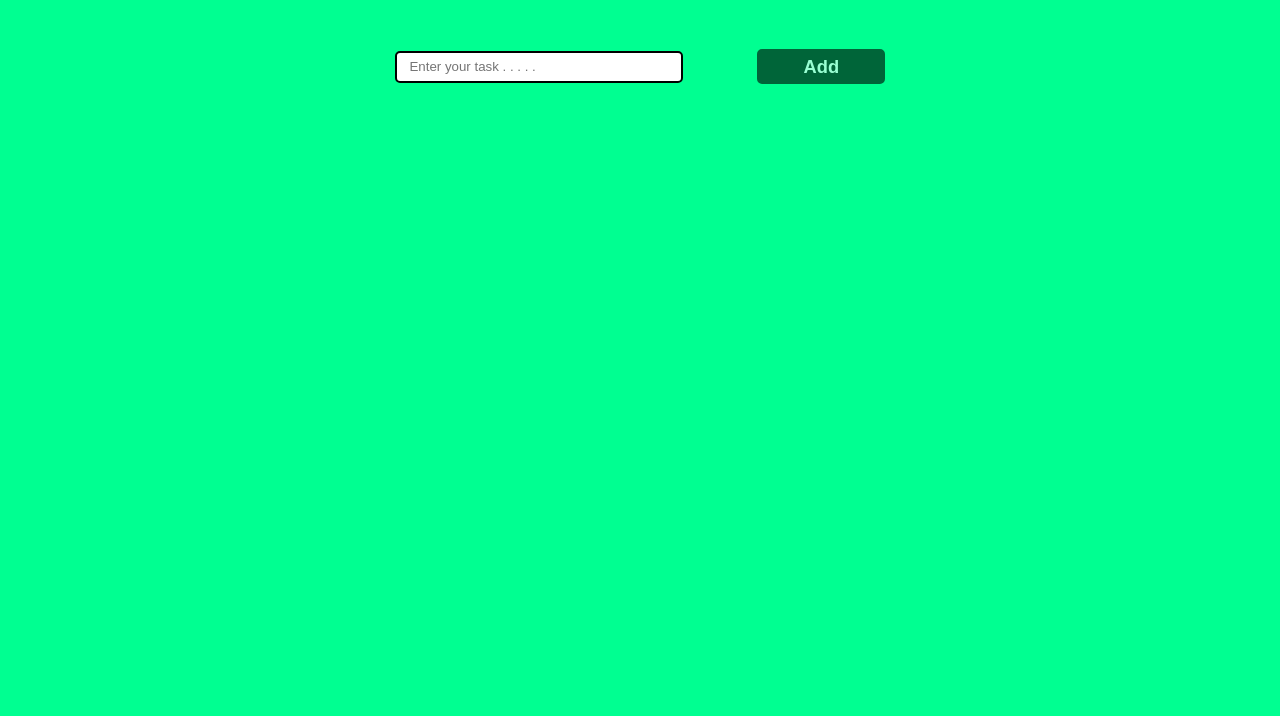
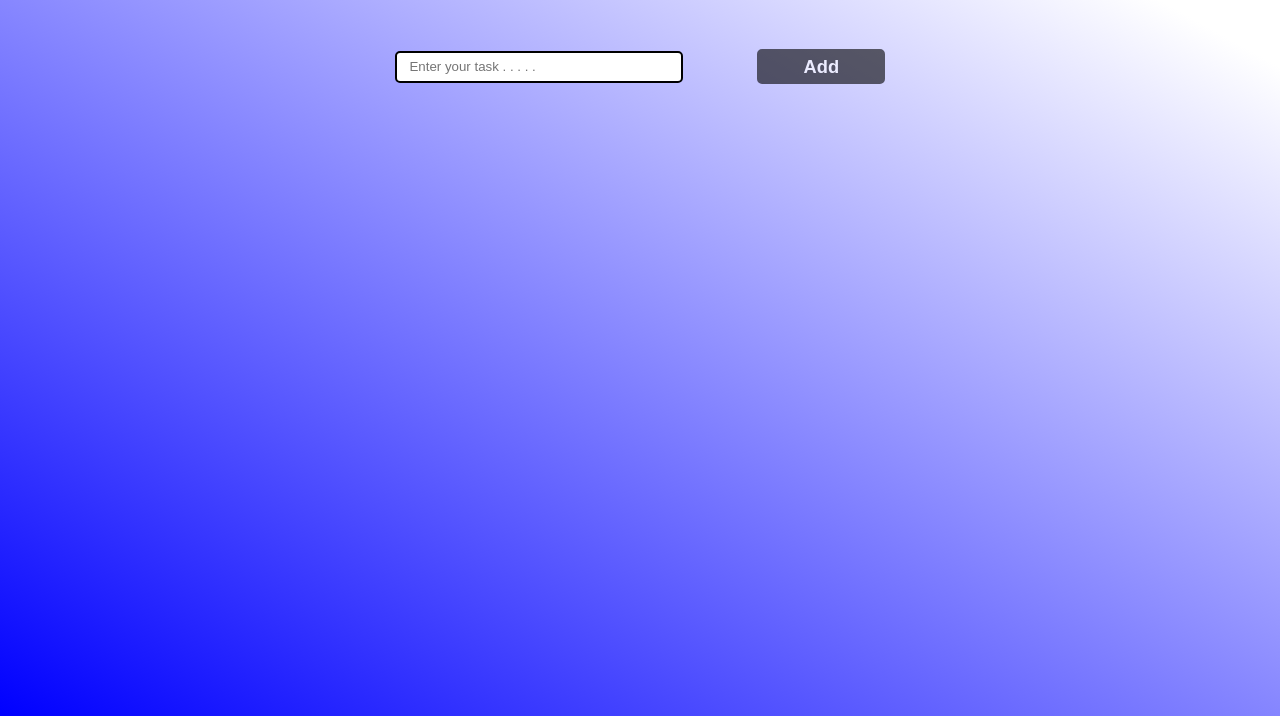
Before and after one commit to Shreanshu/ToDoApplication, a React app: page / in a window 1280 px wide. Shown: the part 84-800 px from the top of the page. Built offline with nearby package versions, Linux system fonts and the light colour scheme.

Commit message:
Updated background color

```diff
--- a/src/styles/App.css
+++ b/src/styles/App.css
@@ -14,7 +14,7 @@ body {
     max-height: auto;
     margin: 0;
     padding: 3% 0;
-    background-color: rgb(0, 255, 145);
+    background: linear-gradient(29deg, rgba(88,78,255,1) 0%, rgba(0,0,255,1) 0%, rgba(255,255,255,1) 90%, rgba(255,255,255,1) 100%);
     font-size: 1.3em;
     box-sizing: border-box;
 }
```
